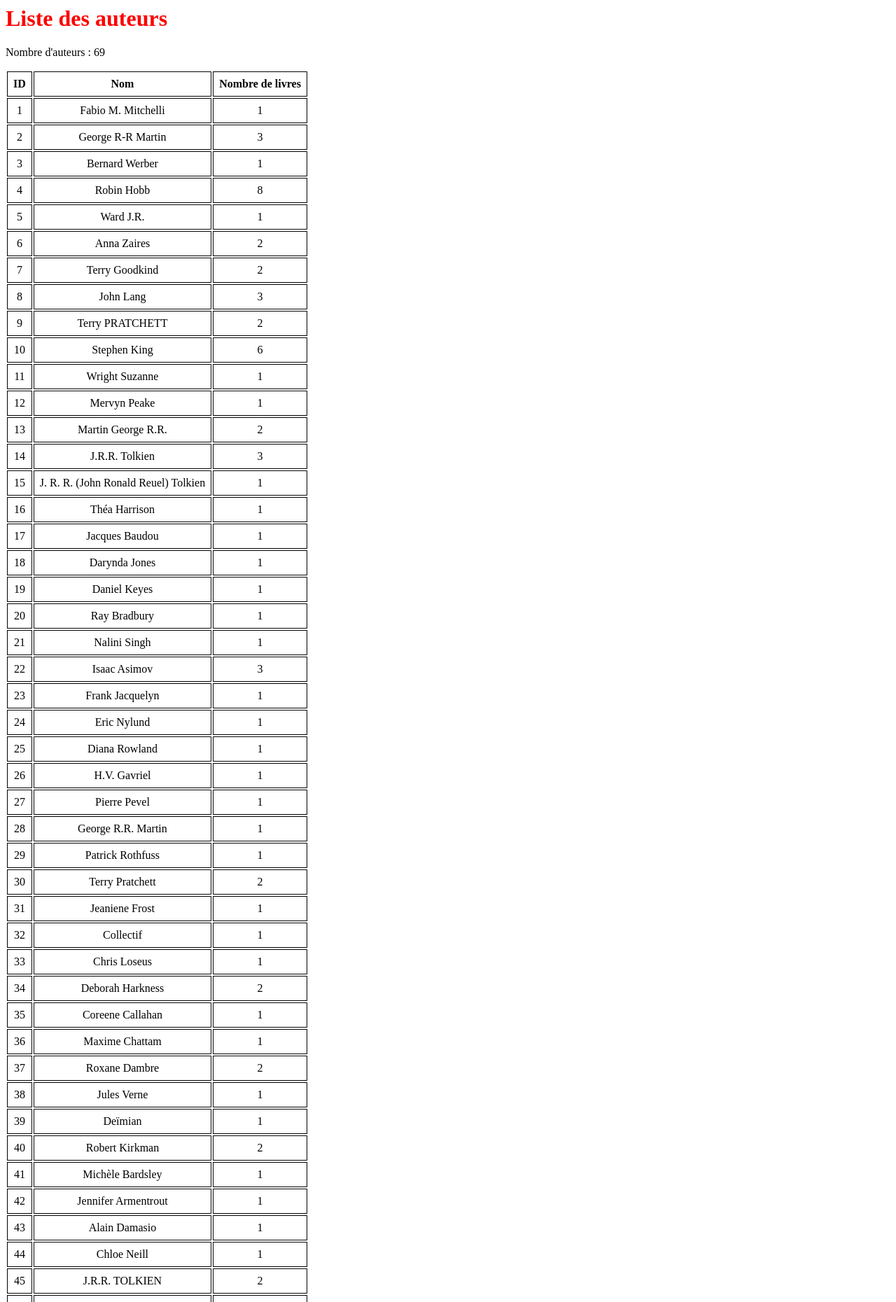
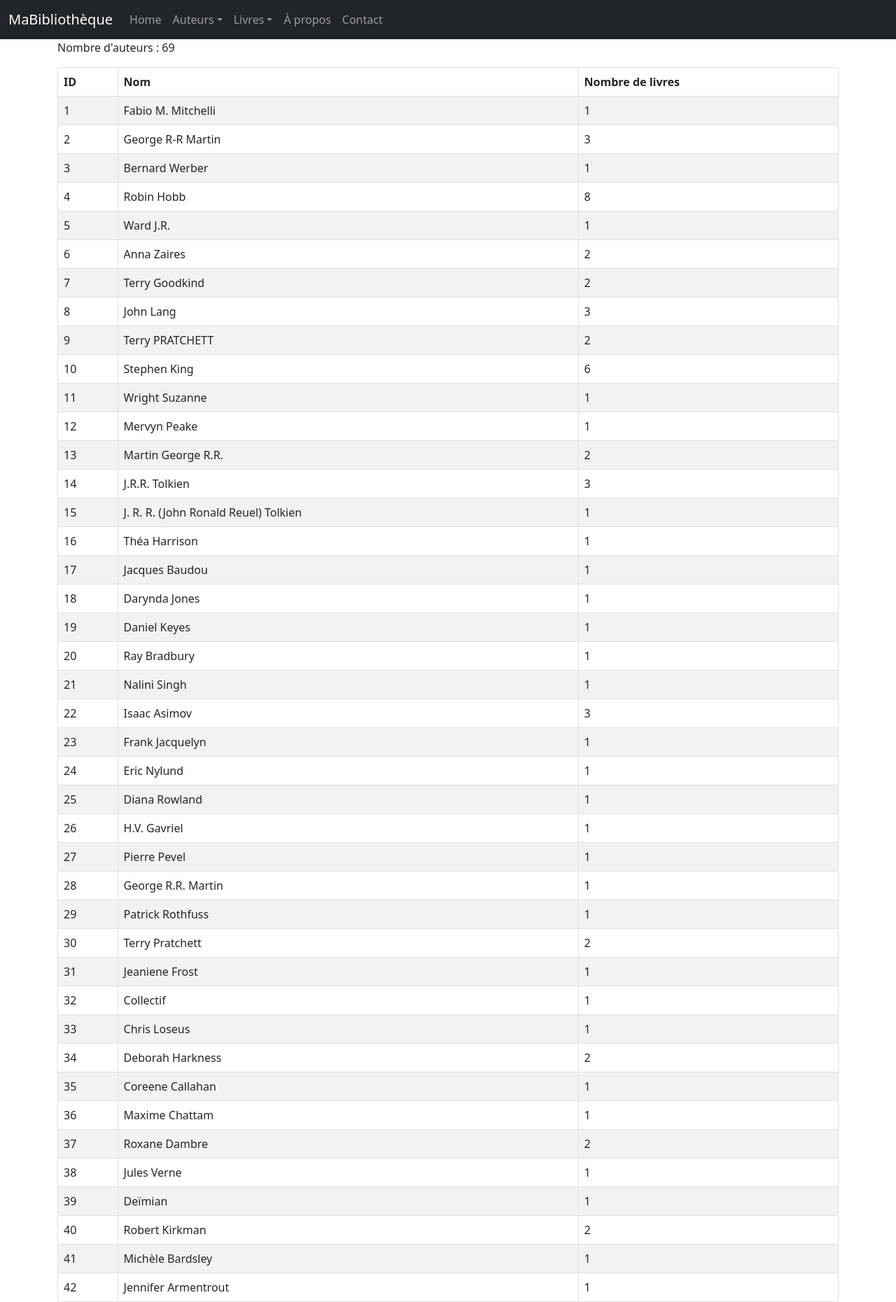
Before and after one commit to estebanrousseau/web-s3, a Flask app: page /auteurs/ in a window 1280 px wide. Shown: the top 1860 px of the page at 70% size. Run offline with Flask 3, Linux system fonts and the light colour scheme.

Commit message:
finde tp 4 truc de fou enfin

```diff
--- a/config.py
+++ b/config.py
@@ -4,6 +4,7 @@
 SECRET_KEY = "2lzUl{$*D6#`8uXqlU."
 ABOUT = "Bienvenue sur la page à propos de Flask !"
 CONTACT = "06 24 67 98 65"
+BOOTSTRAP_SERVE_LOCAL = True
 
 basedir = os.path.abspath(os.path.dirname(__file__))
 SQLALCHEMY_DATABASE_URI = 'sqlite:///' + os.path.join(basedir, 'monApp.db')
--- a/monApp/app.py
+++ b/monApp/app.py
@@ -1,4 +1,6 @@
 from flask import Flask
+from flask_bootstrap5 import Bootstrap
+#Bootstrap(app)
 app = Flask ( __name__ )
 # Config options - Make sure you created a 'config.py' file.
 
--- a/monApp/static/style.css
+++ b/monApp/static/style.css
@@ -2,9 +2,17 @@
     color: red;
 }
 
-td, th{
+td, th {
     padding: 0.5em;
     text-align: center;
-    border-collapse:initial;
+    border-collapse: initial;
     border: thin solid black;
 }
+
+#main {
+    margin-top: 5em;
+}
+
+body {
+    font-family: sans-serif;
+}
--- a/monApp/templates/auteurs_list.html
+++ b/monApp/templates/auteurs_list.html
@@ -5,7 +5,7 @@
     {% if auteurs|length == 0 %}
         <p>Aucun auteur trouvé.</p>
     {% endif %}
-    <table>
+    <table class="table table-striped table-bordered table-hover">
         <thead>
             <tr>
                 <th>ID</th>
--- a/monApp/templates/base.html
+++ b/monApp/templates/base.html
@@ -1,7 +1,57 @@
+<!DOCTYPE html>
 <html>
-    <head>
-        <title>{{ title }}</title>
-        <link rel="stylesheet" href="{{ url_for('static', filename='style.css') }}">
-    </head>
-    {% block main %} {% endblock %}
+<head>
+    <meta charset="UTF-8">
+    <meta name="viewport" content="width=device-width, initial-scale=1.0">
+    <title>{% block title %}{% endblock %}</title>
+    <link rel="stylesheet" href="{{ url_for('static', filename='css/style.css') }}">
+    <!-- Bootstrap CSS -->
+    <link href="https://cdn.jsdelivr.net/npm/bootstrap@5.3.0/dist/css/bootstrap.min.css" rel="stylesheet">
+</head>
+<body>
+    {% block navbar %}
+    <nav class="navbar navbar-expand-md navbar-dark bg-dark fixed-top">
+        <div class="container-fluid">
+            <a class="navbar-brand">MaBibliothèque</a>
+            <div class="collapse navbar-collapse" id="mainNavbar">
+                <ul class="navbar-nav me-auto mb-2 mb-md-0">
+                    <li class="nav-item">
+                        <a class="nav-link" href="{{ url_for('index') }}">Home</a>
+                    </li>
+                    <li class="nav-item dropdown">
+                        <a class="nav-link dropdown-toggle" href="#" id="auteursDropdown" role="button" data-bs-toggle="dropdown" aria-expanded="false">Auteurs</a>
+                        <ul class="dropdown-menu" aria-labelledby="auteursDropdown">
+                            <li>
+                                <a class="dropdown-item" href="{{ url_for('getAuteurs') }}">Liste des auteurs</a>
+                            </li>
+                        </ul>
+                    </li>
+                    <li class="nav-item dropdown">
+                        <a class="nav-link dropdown-toggle" href="#" id="livresDropdown" role="button" data-bs-toggle="dropdown" aria-expanded="false">Livres</a>
+                        <ul class="dropdown-menu" aria-labelledby="livresDropdown">
+                            <li>
+                                <a class="dropdown-item" href="{{ url_for('getLivres') }}">Liste des livres</a>
+                            </li>
+                        </ul>
+                    </li>
+                    <li class="nav-item">
+                        <a class="nav-link" href="{{ url_for('about') }}">À propos</a>
+                    </li>
+                    <li class="nav-item">
+                        <a class="nav-link" href="{{ url_for('contact') }}">Contact</a>
+                    </li>
+                </ul>
+            </div>
+        </div>
+    </nav>
+    {% endblock %}
+
+    {% block content %}
+    <main role="main" class="container">
+        {% block main %}{% endblock %}
+    </main>
+    {% endblock %}
+    <!-- Bootstrap JS Bundle with Popper -->
+    <script src="https://cdn.jsdelivr.net/npm/bootstrap@5.3.0/dist/js/bootstrap.bundle.min.js"></script>
+</body>
 </html>
--- a/monApp/templates/livre_list.html
+++ b/monApp/templates/livre_list.html
@@ -5,7 +5,7 @@
     {% if livres|length == 0 %}
         <p>Aucun livre trouve.</p>
     {% endif %}
-    <table>
+    <table class="table table-striped table-bordered table-hover">
         <thead>
             <tr>
                 <th>id</th>
@@ -21,7 +21,7 @@
                     <td>{{ unLivre.Idl}}</td>
                     <td>{{ unLivre.Titre}}</td>
                     <td>{{ unLivre.Url}}</td>
-                    <td>{{ unLivre.Img}}</td>
+                    <td><img src="{{ url_for('static', filename='images/' + unLivre.Img) }}" alt="Couverture de {{ unLivre.Titre }}"></td>
                     <td>{{ unLivre.auteur}}</td>
                 </tr>
             {% endfor %}
```
